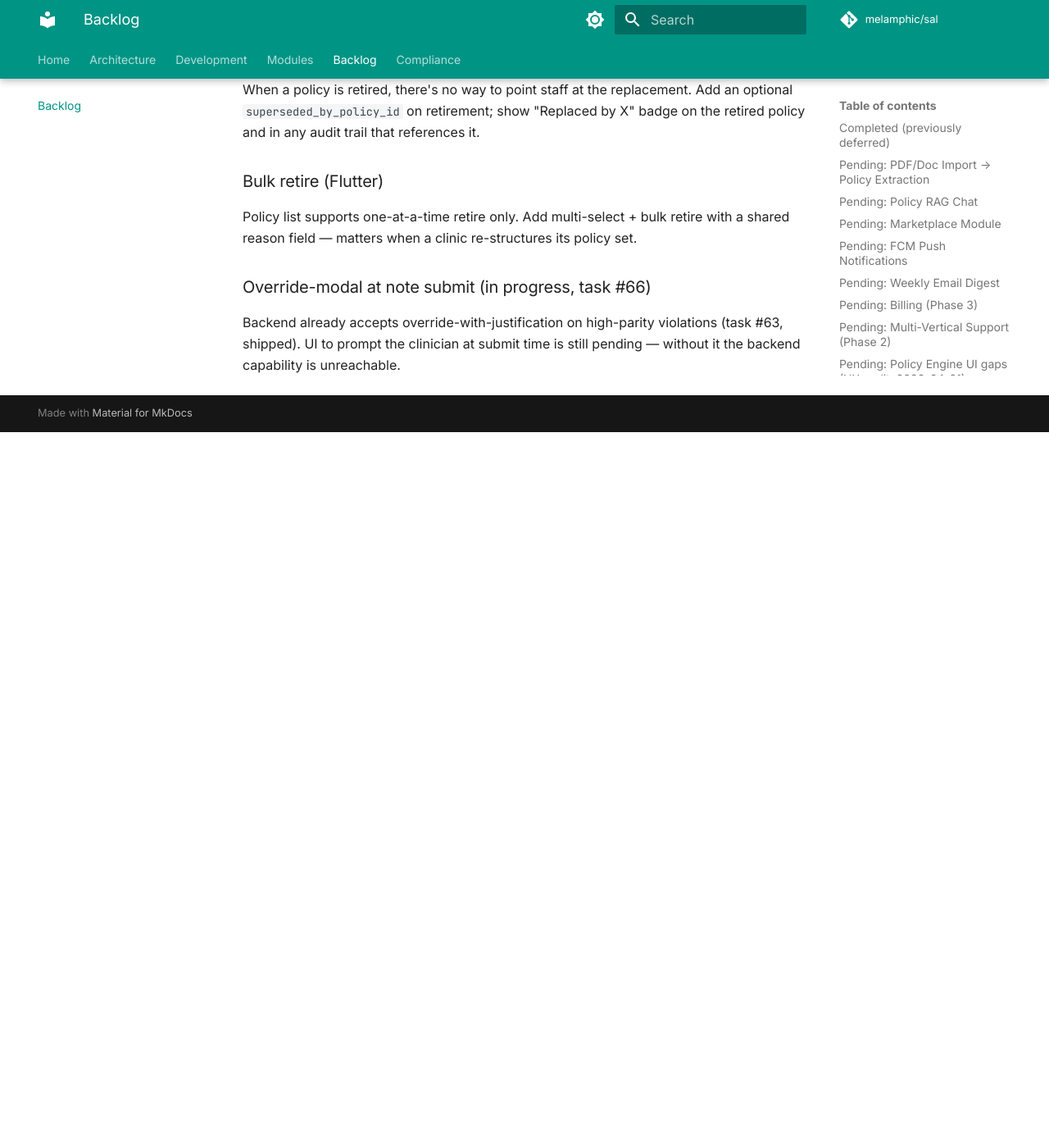
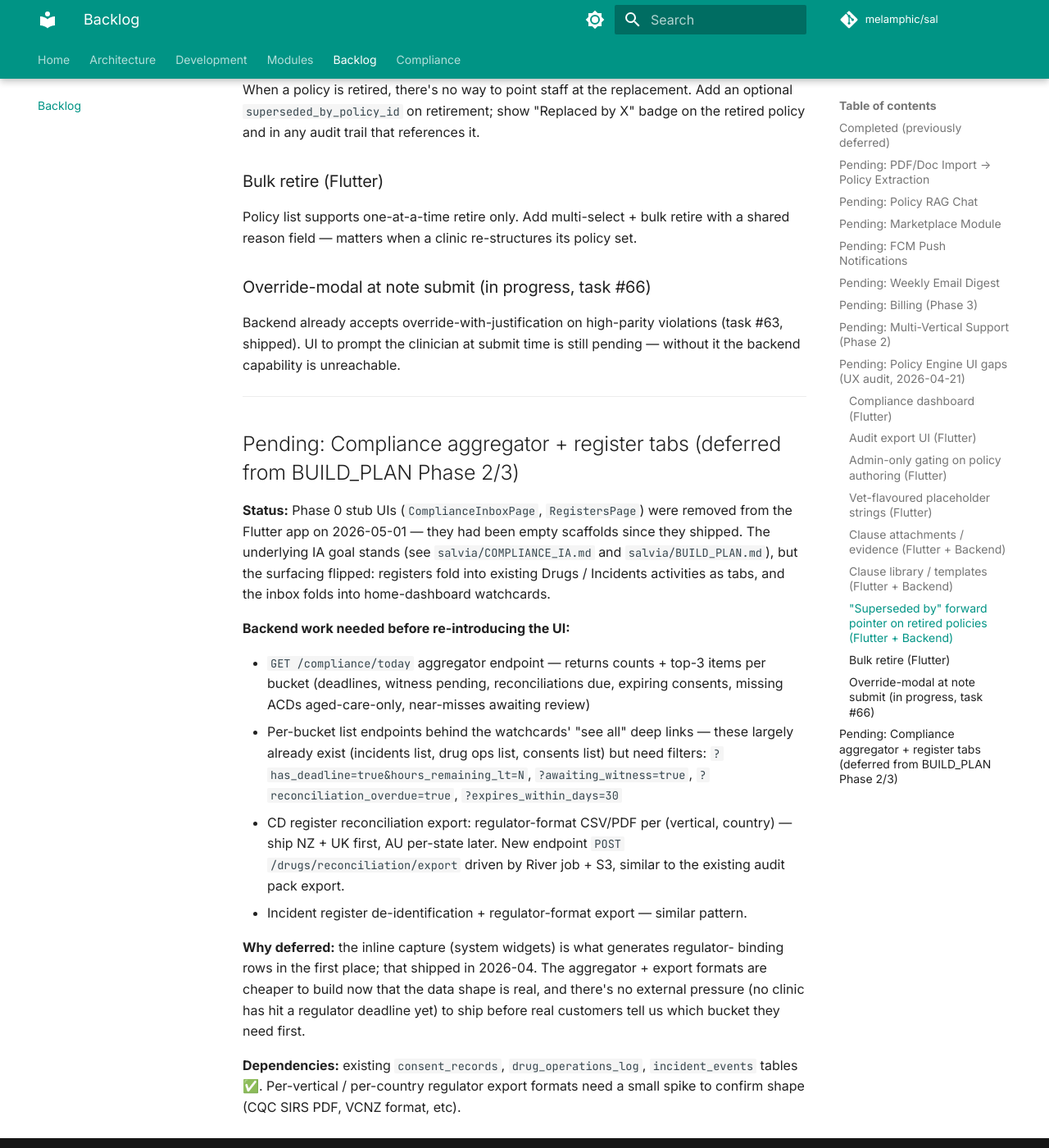
Before and after one commit to melamphic/sal, an MkDocs documentation site: the page built from docs/backlog.md, in a window 1280 px wide and 1400 px high, scrolled down 5003 px. Shown: the whole window at 82% size. Built offline with MkDocs 1.6.1 and Material for MkDocs 9.7.7, drawn with Linux system fonts in a browser that asks for light colours; comment, search, counter and statistics services are not loaded; before the commit the page ends 5530 px from its top, so only the background shows below that.

Commit message:
docs: document pending compliance aggregator and register tasks in backlog

```diff
--- a/docs/backlog.md
+++ b/docs/backlog.md
@@ -191,3 +191,38 @@ with a shared reason field — matters when a clinic re-structures its policy se
 Backend already accepts override-with-justification on high-parity violations
 (task #63, shipped). UI to prompt the clinician at submit time is still pending —
 without it the backend capability is unreachable.
+
+---
+
+## Pending: Compliance aggregator + register tabs (deferred from BUILD_PLAN Phase 2/3)
+
+**Status:** Phase 0 stub UIs (`ComplianceInboxPage`, `RegistersPage`) were removed from
+the Flutter app on 2026-05-01 — they had been empty scaffolds since they shipped. The
+underlying IA goal stands (see `salvia/COMPLIANCE_IA.md` and `salvia/BUILD_PLAN.md`),
+but the surfacing flipped: registers fold into existing Drugs / Incidents activities
+as tabs, and the inbox folds into home-dashboard watchcards.
+
+**Backend work needed before re-introducing the UI:**
+
+- `GET /compliance/today` aggregator endpoint — returns counts + top-3 items per
+  bucket (deadlines, witness pending, reconciliations due, expiring consents,
+  missing ACDs aged-care-only, near-misses awaiting review)
+- Per-bucket list endpoints behind the watchcards' "see all" deep links —
+  these largely already exist (incidents list, drug ops list, consents list)
+  but need filters: `?has_deadline=true&hours_remaining_lt=N`, `?awaiting_witness=true`,
+  `?reconciliation_overdue=true`, `?expires_within_days=30`
+- CD register reconciliation export: regulator-format CSV/PDF per (vertical, country) —
+  ship NZ + UK first, AU per-state later. New endpoint
+  `POST /drugs/reconciliation/export` driven by River job + S3, similar to
+  the existing audit pack export.
+- Incident register de-identification + regulator-format export — similar pattern.
+
+**Why deferred:** the inline capture (system widgets) is what generates regulator-
+binding rows in the first place; that shipped in 2026-04. The aggregator + export
+formats are cheaper to build now that the data shape is real, and there's no
+external pressure (no clinic has hit a regulator deadline yet) to ship before
+real customers tell us which bucket they need first.
+
+**Dependencies:** existing `consent_records`, `drug_operations_log`, `incident_events`
+tables ✅. Per-vertical / per-country regulator export formats need a small spike
+to confirm shape (CQC SIRS PDF, VCNZ format, etc).
```
